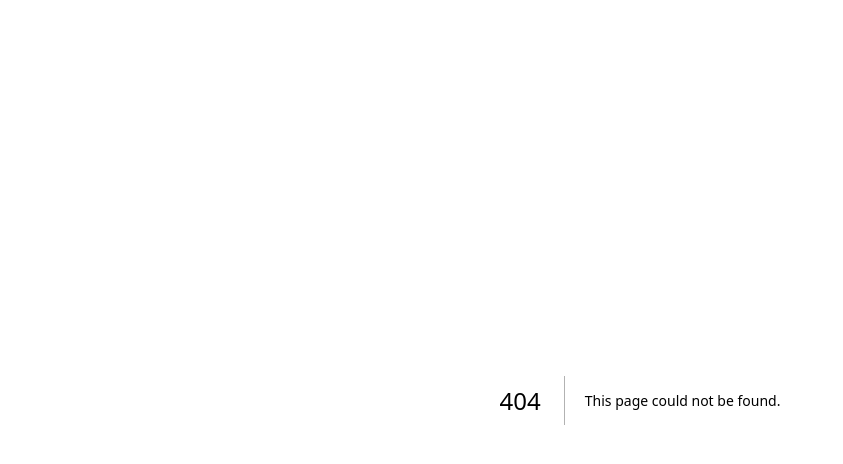
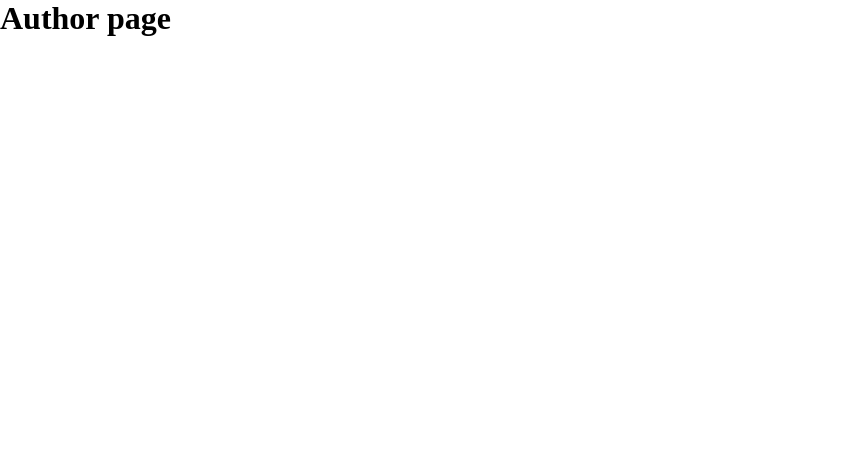
Before and after one commit to TimaevVladislav/ts-next-blog, a Next.js app: page /about/author in a window 1280 px wide. Before the commit this address had no page. Shown: the top 464 px of the page, without its empty margins (0-843 px from the left). Built offline with nearby package versions, Linux system fonts and the light colour scheme.

Commit message:
add:navigation:group

```diff
--- /dev/null
+++ b/src/pages/about/author.tsx
@@ -0,0 +1,6 @@
+
+export default function Author() {
+    return(
+        <h1>Author page</h1>
+    )
+}
--- a/src/pages/about.tsx
+++ b/src/pages/about/index.tsx
@@ -1,5 +1,5 @@
 
-export default function About() {
+export default function Index() {
     return(
         <h1>About page</h1>
     )
```
